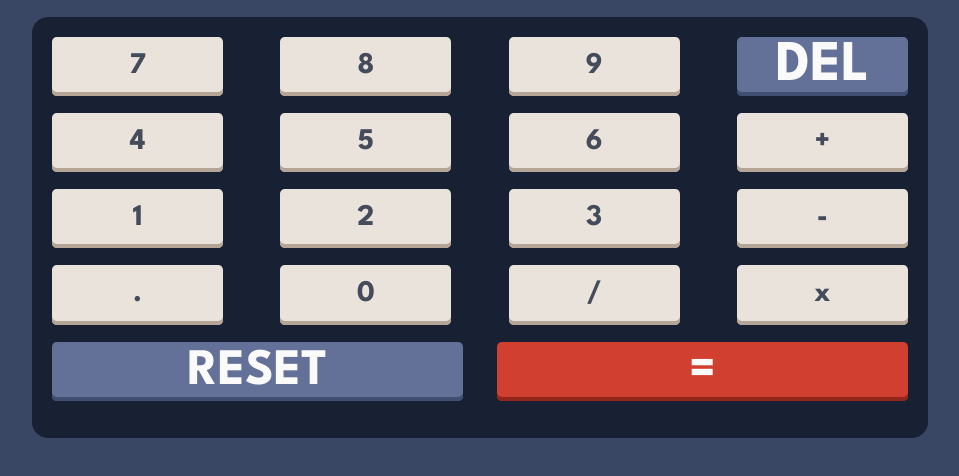
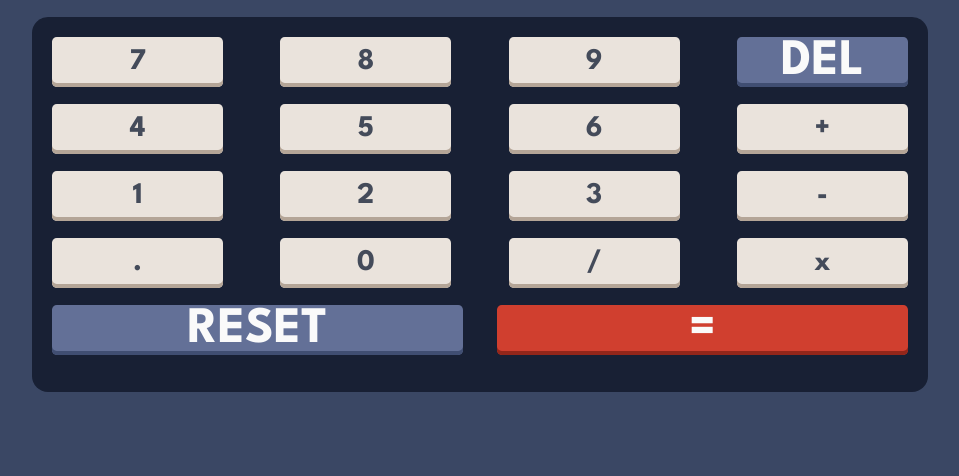
Before and after one commit to Yinkusadel/ADEL-CALCULATOR-APP, a website: page index.html in a window 1280 px wide. Shown: the part 236-712 px from the top of the page, without its empty margins (160-1119 px from the left). Drawn offline with Linux system fonts and the light colour scheme.

Commit message:
Feat:update ui

```diff
--- a/css/index.css
+++ b/css/index.css
@@ -175,12 +175,12 @@ input:checked:hover {
 .btn {
   width: 20%;
   font-size: 30px;
-  line-height: 3.7rem;
   border-radius: 0.3rem;
   box-shadow: inset 0 -4px 0 var(--mobile-button-keys-box-shadow);
   border: none;
   background-color: var(--mobile-button-keys-background);
   color: var(--mobile-button-keys-color);
+  height: 50px;
 }
 
 .btn:hover {
@@ -191,9 +191,9 @@ input:checked:hover {
   width: 20%;
   background-color: var(--delete-key-background);
   color: var(--white);
-  font-size: 4.5vw;
+  font-size: 4vw;
   font-weight: 700;
-  line-height: 3.7rem;
+  height: 50px;
   border-radius: 0.3rem;
   border: none;
   box-shadow: inset 0 -4px 0 var(--delete-key-box-shadow);
@@ -207,8 +207,8 @@ input:checked:hover {
   width: 48%;
   font-size: 4vw;
   font-weight: 700;
-  line-height: 3.7rem;
   background-color: var(--reset-key-background);
+  height: 50px;
   color: var(--white);
   border-radius: 0.3rem;
   border: none;
@@ -223,8 +223,8 @@ input:checked:hover {
   width: 48%;
   font-size: 4vw;
   font-weight: 700;
-  line-height: 3.7rem;
   background-color: var(--equal-to-key-background);
+  height: 50px;
   color: var(--white);
   border-radius: 0.3rem;
   border: none;
```
